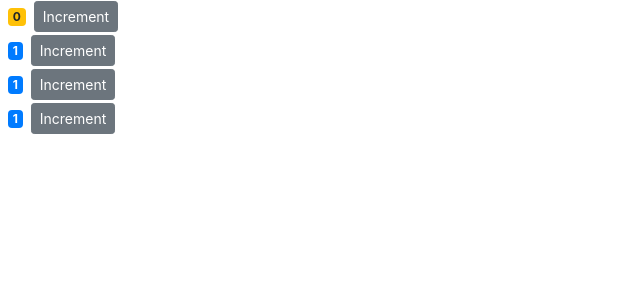
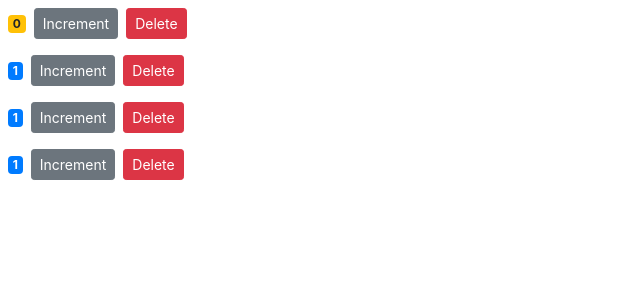
Before and after one commit to ManishaRana1195/React_Product_Catalog_Page, a React (Create React App) app: page / in a window 1280 px wide. Shown: the top 300 px of the page, without its empty margins (0-640 px from the left). Built offline with nearby package versions, Linux system fonts and the light colour scheme.

Commit message:
deleting event

```diff
--- a/src/components/counter.jsx
+++ b/src/components/counter.jsx
@@ -29,6 +29,13 @@ class Counter extends Component {
         >
           Increment
         </button>
+
+        <button
+          onClick={this.props.onDelete}
+          className="btn btn-danger btn-sm m-2"
+        >
+          Delete
+        </button>
       </div>
     );
   }
--- a/src/components/counters.jsx
+++ b/src/components/counters.jsx
@@ -10,11 +10,24 @@ class Counters extends Component {
       { id: 4, value: 1 }
     ]
   };
+
+  handleDelete = componentId => {
+    console.log("parent delete method called", componentId);
+    const counters = this.state.counters.filter(
+      counter => counter.id != componentId
+    );
+    this.setState({ counters: counters });
+  };
+
   render() {
     return (
       <div>
         {this.state.counters.map(counter => (
-          <Counter key={counter.id} value={counter.value}/>
+          <Counter
+            key={counter.id}
+            value={counter.value}
+            onDelete={() => this.handleDelete(counter.id)}
+          />
         ))}
       </div>
     );
```
